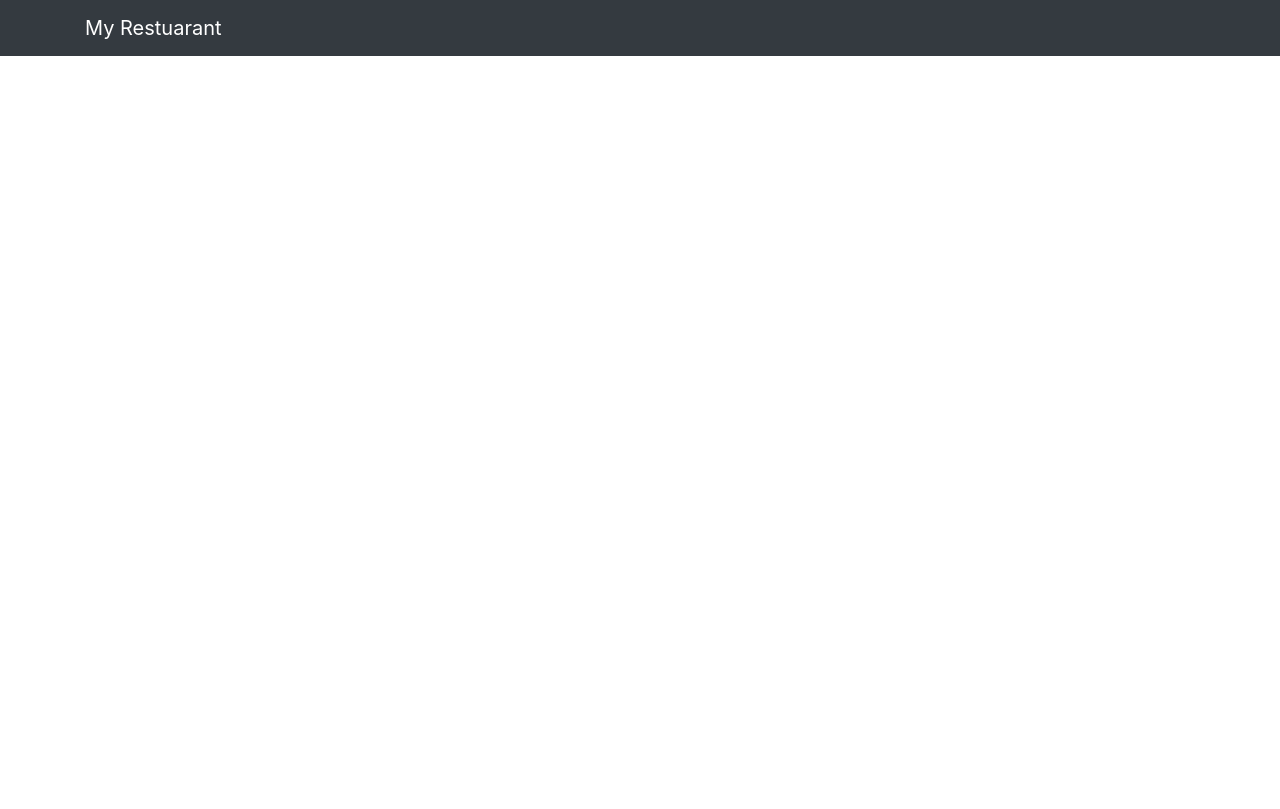
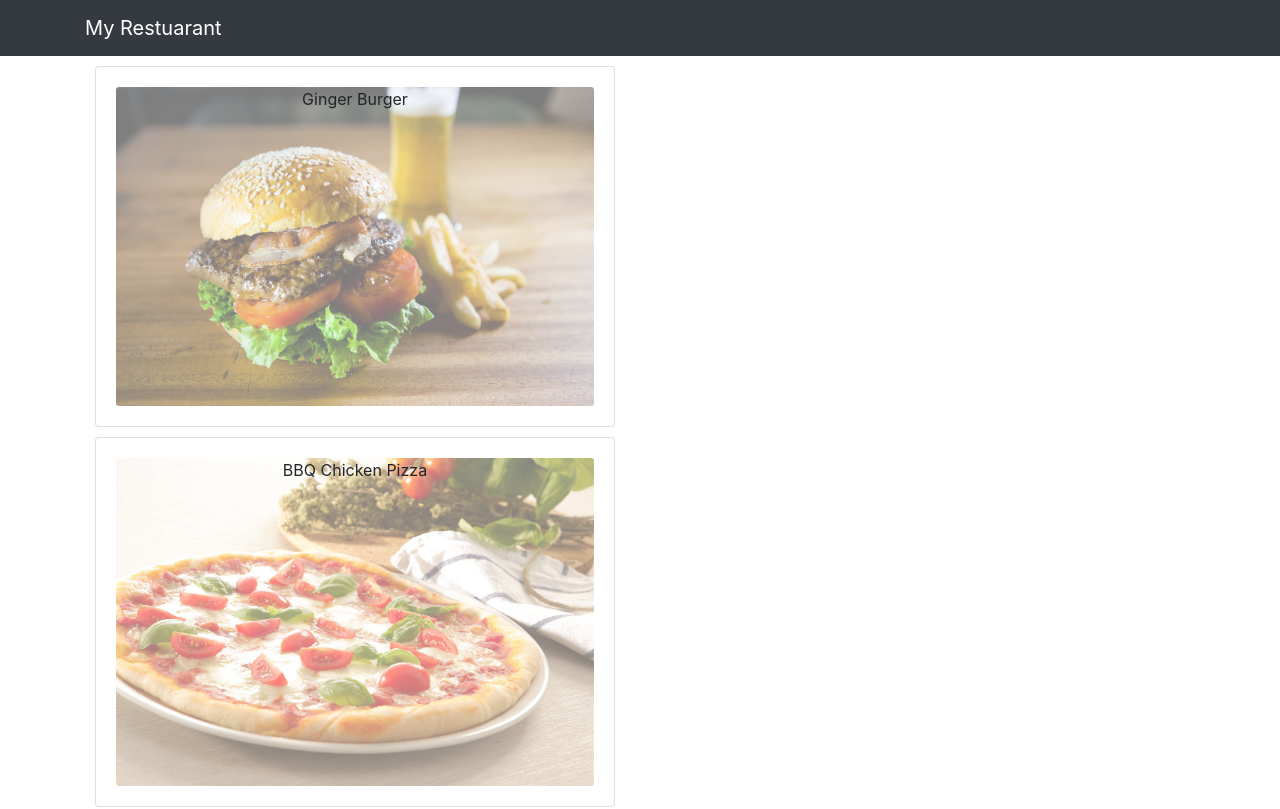
Before and after one commit to Saurav-create/my-restuarant, a React (Create React App) app: page /menu in a window 1280 px wide. Shown: the top 809 px of the page. Built offline with nearby package versions, Linux system fonts and the light colour scheme.

Commit message:
Designing Menu Items

```diff
--- a/src/components/body/Menu.js
+++ b/src/components/body/Menu.js
@@ -9,7 +9,7 @@ class Menu extends Component{
     render(){
         const menu = this.state.dishes.map(item =>{
             return(
-                <MenuItem dish={item} key={item.id}/>
+                <MenuItem dish={item} key={item.id} />
             );
         })
         return(
--- a/src/components/body/MenuItem.js
+++ b/src/components/body/MenuItem.js
@@ -1,10 +1,23 @@
 import React from 'react';
+import { Card, CardImg, CardImgOverlay, CardBody, CardTitle } from 'reactstrap';
 
-const MenuItem= props =>{
-    console.log(props);
-    return(
+
+const MenuItem = props => {
+    // console.log(props);
+    return (
         <div>
-
+            <Card style={{margin: '10px'}}>
+                <CardBody>
+                    <CardImg
+                    width='100%'
+                     alt={props.dish.name}
+                      src={props.dish.image}
+                      style={{opacity: '0.5'}} />
+                    <CardImgOverlay>
+                        <CardTitle >{props.dish.name}</CardTitle>
+                    </CardImgOverlay>
+                </CardBody>
+            </Card>
         </div>
     );
 }
```
